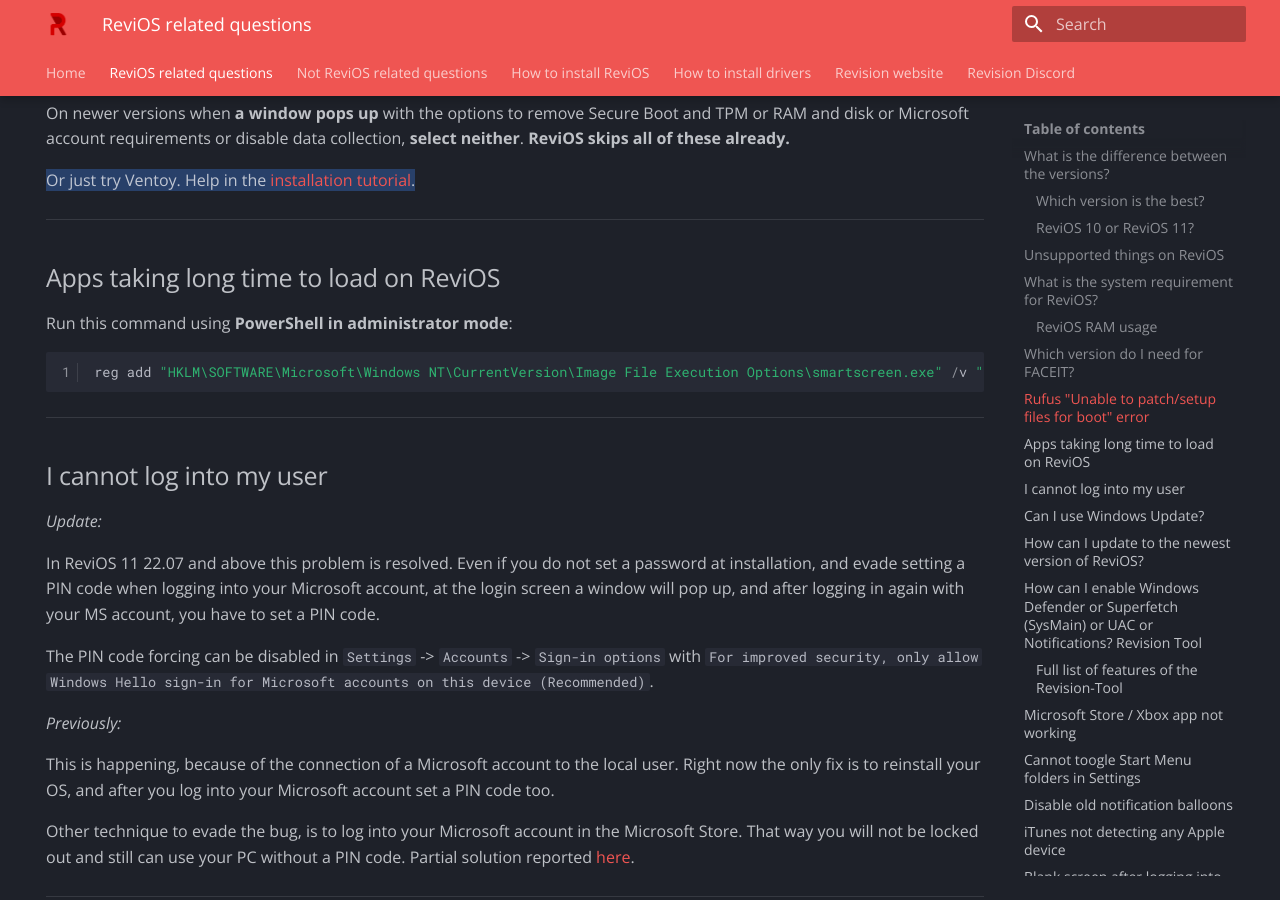
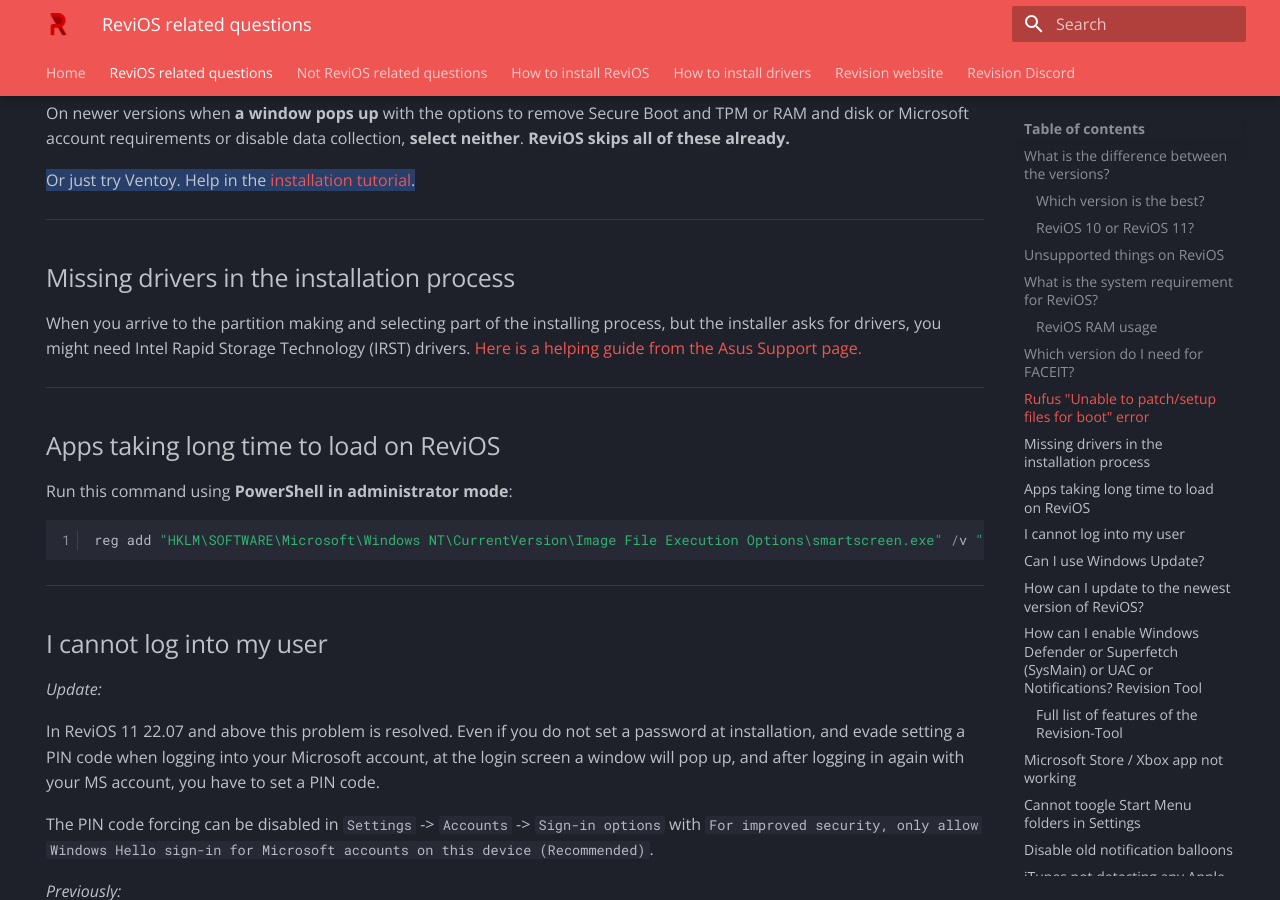
Before and after one commit to dkovacs24/ReviOS_faq, an MkDocs documentation site: the page built from docs/related.md, in a window 1280 px wide and 900 px high, scrolled down 2512 px. Built offline with MkDocs 1.6.1 and Material for MkDocs 9.7.7, drawn with Linux system fonts in a browser that asks for light colours.

Commit message:
add faq related missing drivers while installing

```diff
--- a/docs/related.md
+++ b/docs/related.md
@@ -110,6 +110,12 @@
 On newer versions when **a window pops up** with the options to remove Secure Boot and TPM or RAM and disk or Microsoft account requirements or disable data collection, **select neither**. **ReviOS skips all of these already.**
 
 ==Or just try Ventoy. Help in the [installation tutorial](install.md#ventoy).==
+
+---
+
+## Missing drivers in the installation process
+
+When you arrive to the partition making and selecting part of the installing process, but the installer asks for drivers, you might need Intel Rapid Storage Technology (IRST) drivers. [Here is a helping guide from the Asus Support page.](https://www.asus.com/support/FAQ/1044458/)
 
 ---
 
```
